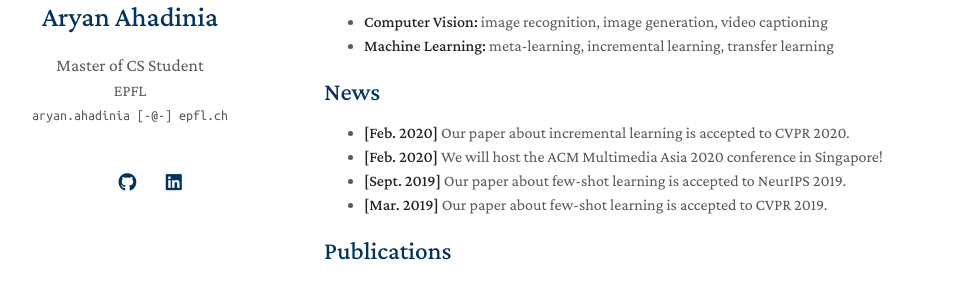
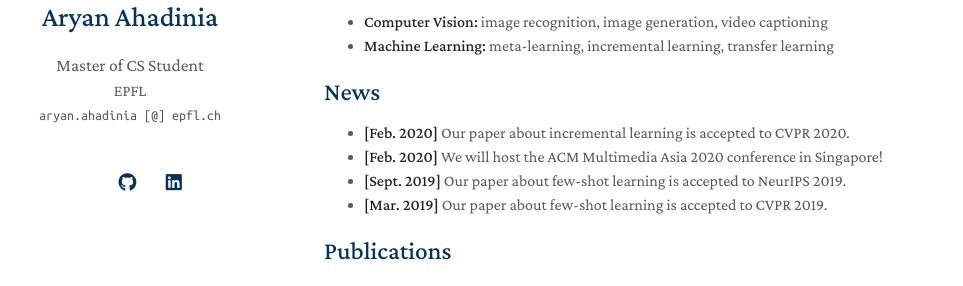
Before and after one commit to AryanAhadinia/AryanAhadinia.github.io, a Jekyll site: the page built from index.md, in a window 1280 px wide. Shown: the part 185-471 px from the top of the page, without its empty margins (146-1109 px from the left). Built offline with Jekyll 4.4.1, drawn with Linux system fonts in a browser that asks for light colours; a style sheet for code colours, icons or effects is not loaded; our own code applies the rules of GitHub Pages for plain Markdown files.

```diff
--- a/_config.yml
+++ b/_config.yml
@@ -2,7 +2,7 @@
 title: Aryan Ahadinia
 position: Master of CS Student
 affiliation: EPFL
-email: aryan.ahadinia [-@-] epfl.ch
+email: aryan.ahadinia [@] epfl.ch
 
 # Search Engine Optimization (SEO)
 # The following information is used to improve the website traffic from search engines, e.g., Google.
```
